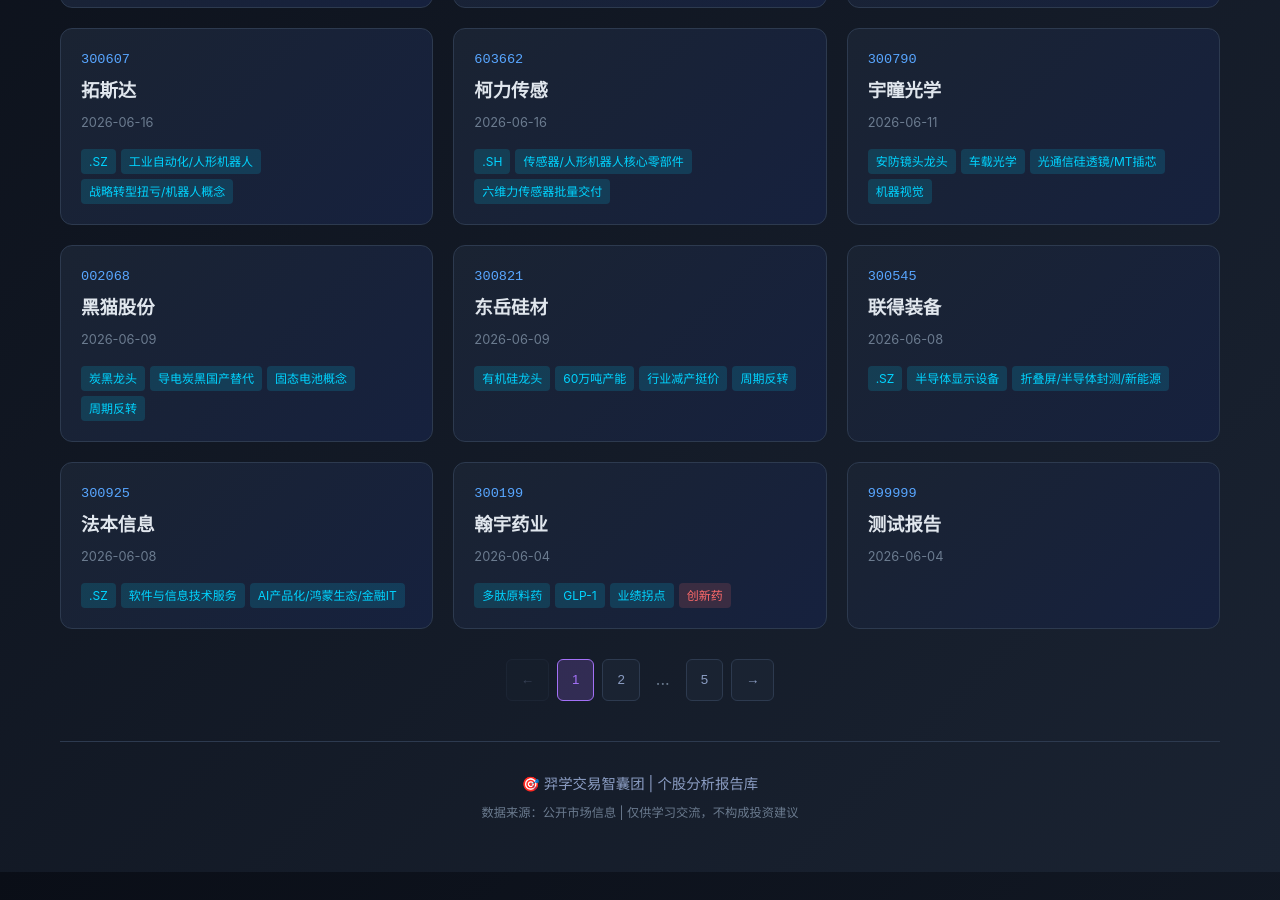
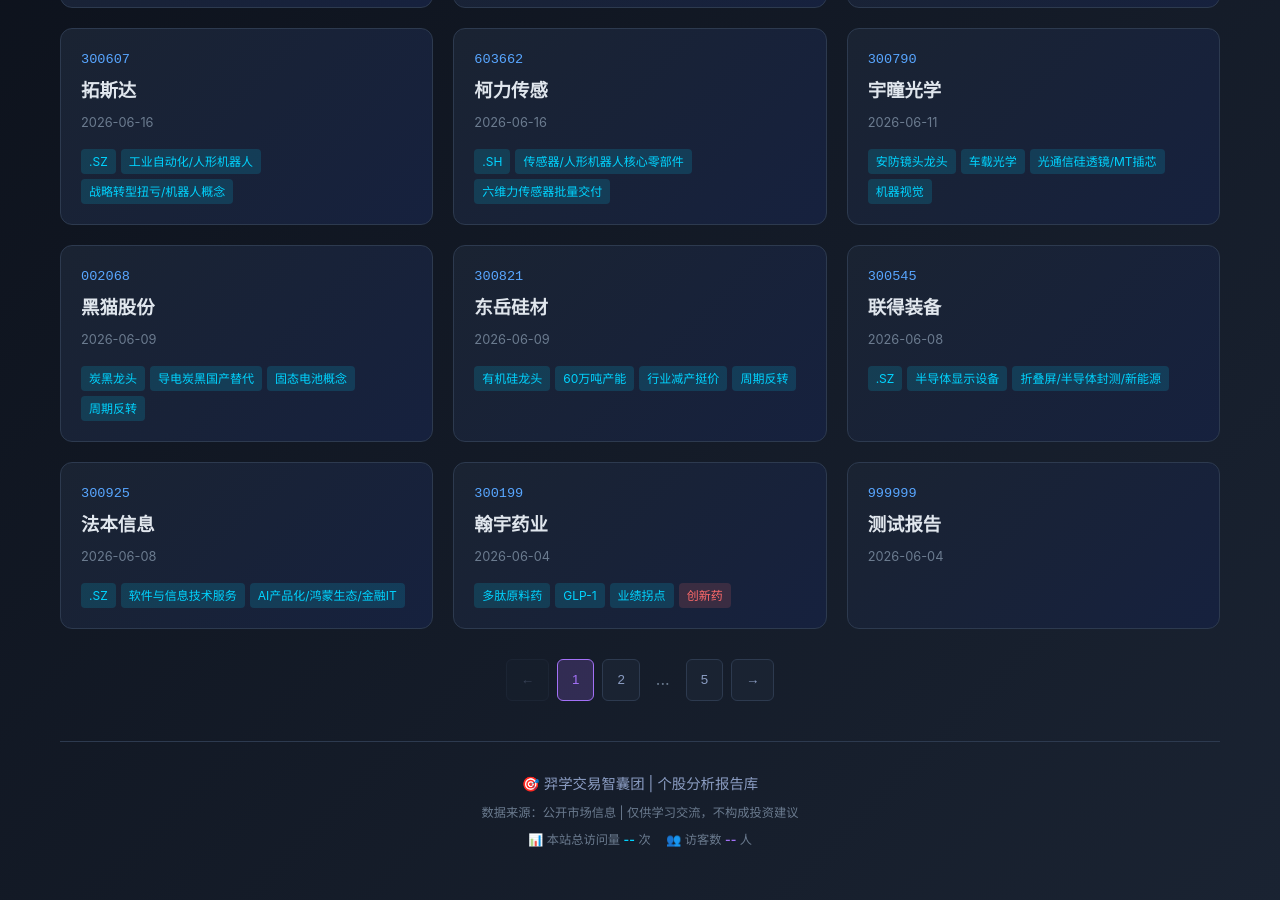
Before and after one commit to xiaoyi0319a/yixue-dashboard, a Jekyll site: the page reports.html, which Jekyll copies as it is, in a window 1280 px wide and 900 px high, scrolled down 663 px. Built offline with Jekyll 4.4.1, drawn with Linux system fonts in a browser that asks for light colours; comment, search, counter and statistics services are not loaded; before the commit the page ends 1535 px from its top, so only the background shows below that.

Commit message:
feat: add busuanzi site visit counter to reports.html footer

```diff
--- a/reports.html
+++ b/reports.html
@@ -210,6 +210,7 @@
             .controls { flex-direction: column; align-items: stretch; }
         }
     </style>
+    <script async src="https://busuanzi.icodeq.com/busuanzi.pure.mini.js"></script>
 </head>
 <body>
     <div class="container">
@@ -258,6 +259,10 @@
         <div class="footer">
             <p>🎯 羿学交易智囊团 | 个股分析报告库</p>
             <p style="margin-top:8px; font-size:0.85em; color:#6b7b8f;">数据来源：公开市场信息 | 仅供学习交流，不构成投资建议</p>
+            <p class="site-stats" id="busuanzi_container_site_pv" style="margin-top:8px; font-size:0.85em;">
+                <span style="color:#6b7b8f;">📊 本站总访问量 </span><span id="busuanzi_value_site_pv" style="color:#00d4ff;font-weight:600;">--</span><span style="color:#6b7b8f;"> 次</span>
+                <span style="color:#6b7b8f;margin-left:12px;">👥 访客数 </span><span id="busuanzi_value_site_uv" style="color:#a371f7;font-weight:600;">--</span><span style="color:#6b7b8f;"> 人</span>
+            </p>
         </div>
     </div>
 
```
